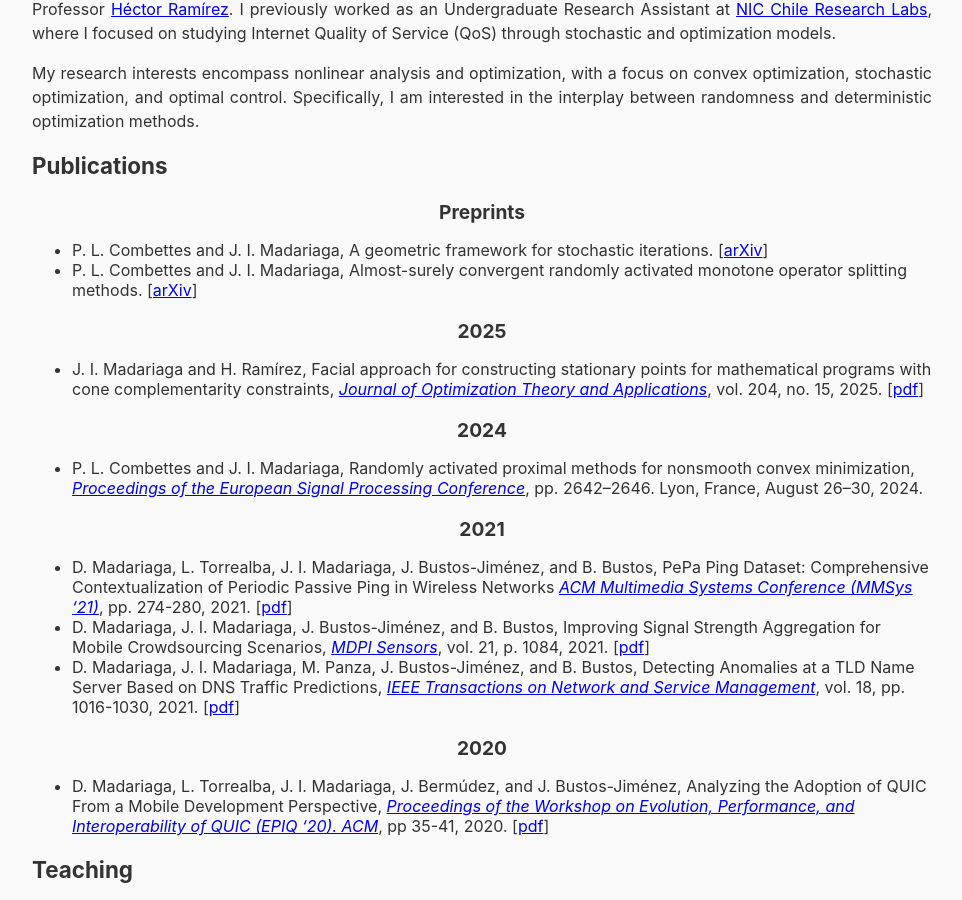
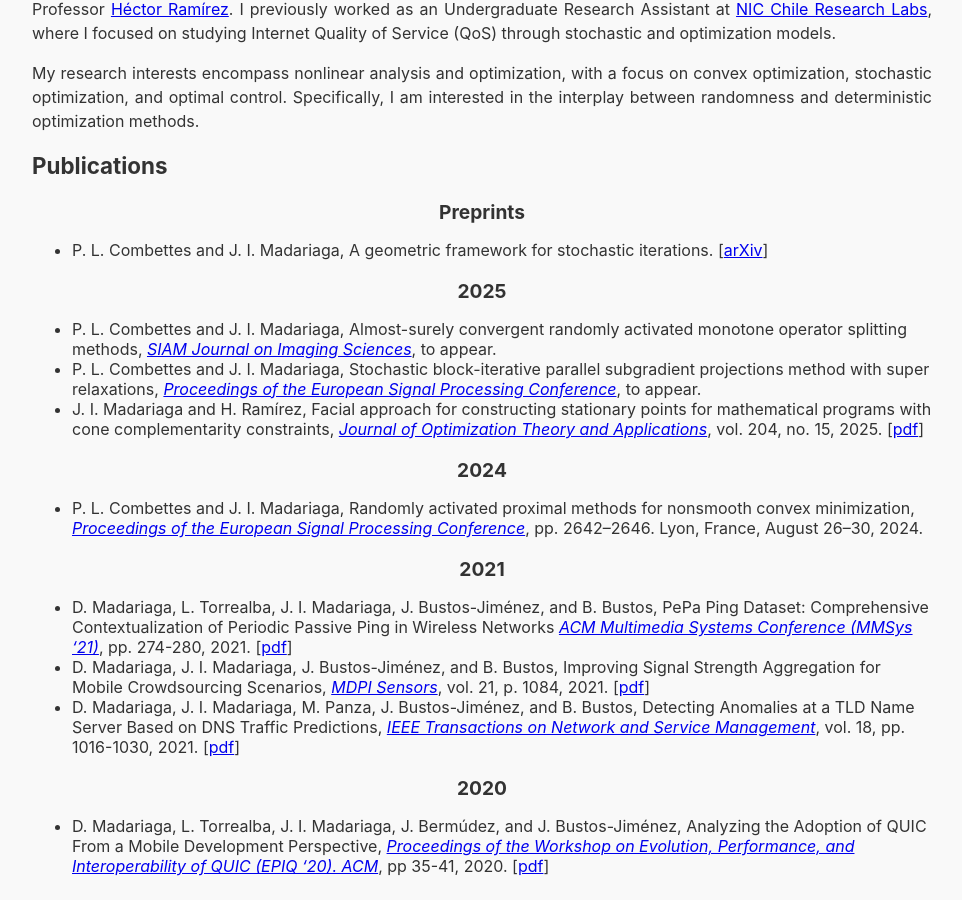
Before and after one commit to jmadariagar/jmadariagar.github.io, a Jekyll site: the page built from index.md, in a window 1280 px wide and 900 px high, scrolled down 796 px. Shown: the whole window, without its empty margins (158-1120 px from the left). Built offline with Jekyll 4.4.1, drawn with Linux system fonts in a browser that asks for light colours; our own code applies the rules of GitHub Pages for plain Markdown files; a script that is not in the unit is left out.

Commit message:
Update index.md

```diff
--- a/index.md
+++ b/index.md
@@ -20,9 +20,10 @@
 ## Publications
 <center> <h3>Preprints</h3> </center>
 * P. L. Combettes and J. I. Madariaga, A geometric framework for stochastic iterations. [[arXiv](https://arxiv.org/abs/2504.02761)]
-* P. L. Combettes and J. I. Madariaga, Almost-surely convergent randomly activated monotone operator splitting methods. [[arXiv](https://arxiv.org/abs/2403.10673)]
 
 <center> <h3>2025</h3> </center>
+* P. L. Combettes and J. I. Madariaga, Almost-surely convergent randomly activated monotone operator splitting methods, [<em>SIAM Journal on Imaging Sciences</em>](https://www.siam.org/publications/siam-journals/siam-journal-on-imaging-sciences/), to appear.
+* P. L. Combettes and J. I. Madariaga, Stochastic block-iterative parallel subgradient projections method with super relaxations, [<em>Proceedings of the European Signal Processing Conference</em>](https://eusipco2025.org/), to appear.
 * J. I. Madariaga and H. Ramírez, Facial approach for constructing stationary points for mathematical programs with cone complementarity constraints, [<em>Journal of Optimization Theory and Applications</em>](https://link.springer.com/journal/10957), vol. 204, no. 15, 2025. [[pdf](https://doi.org/10.1007/s10957-024-02562-8)]
 
 <center> <h3>2024</h3> </center>
```
